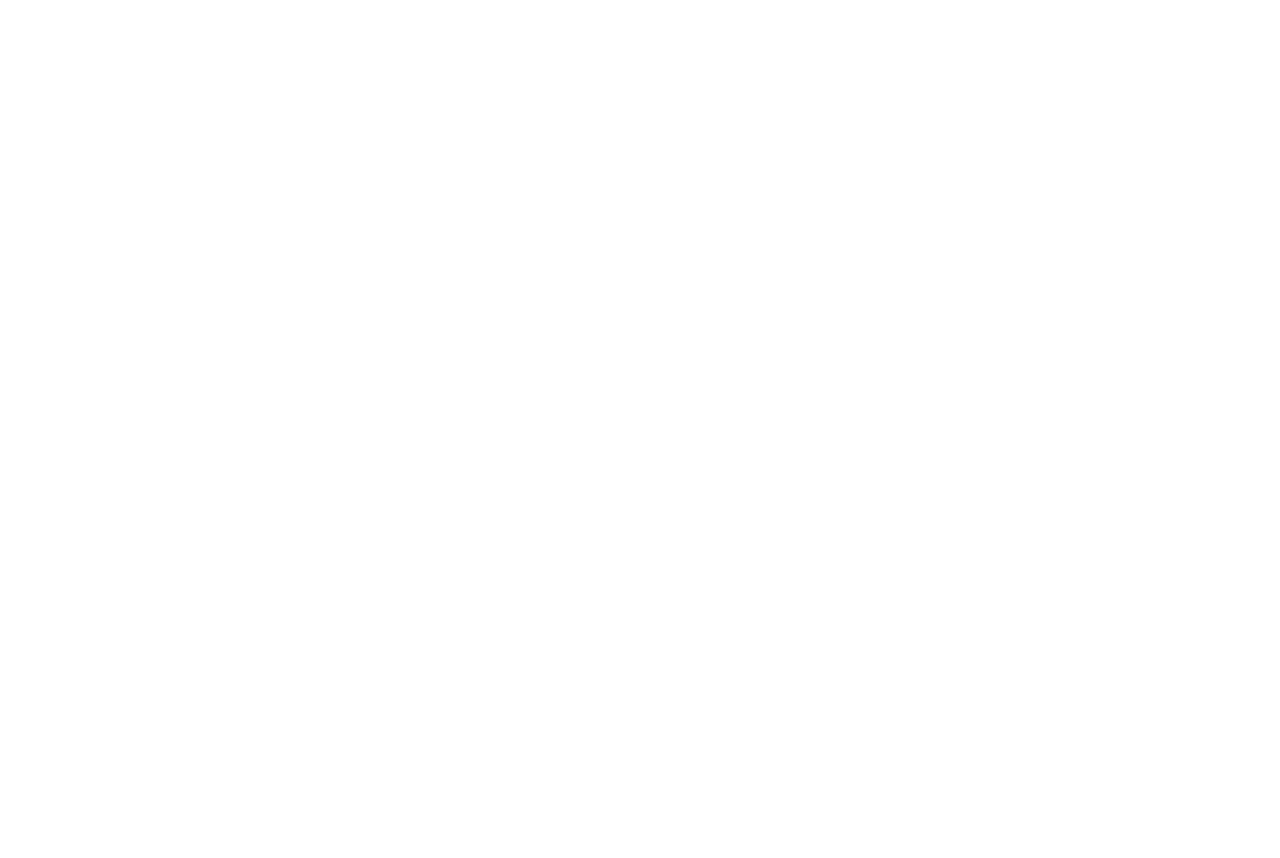
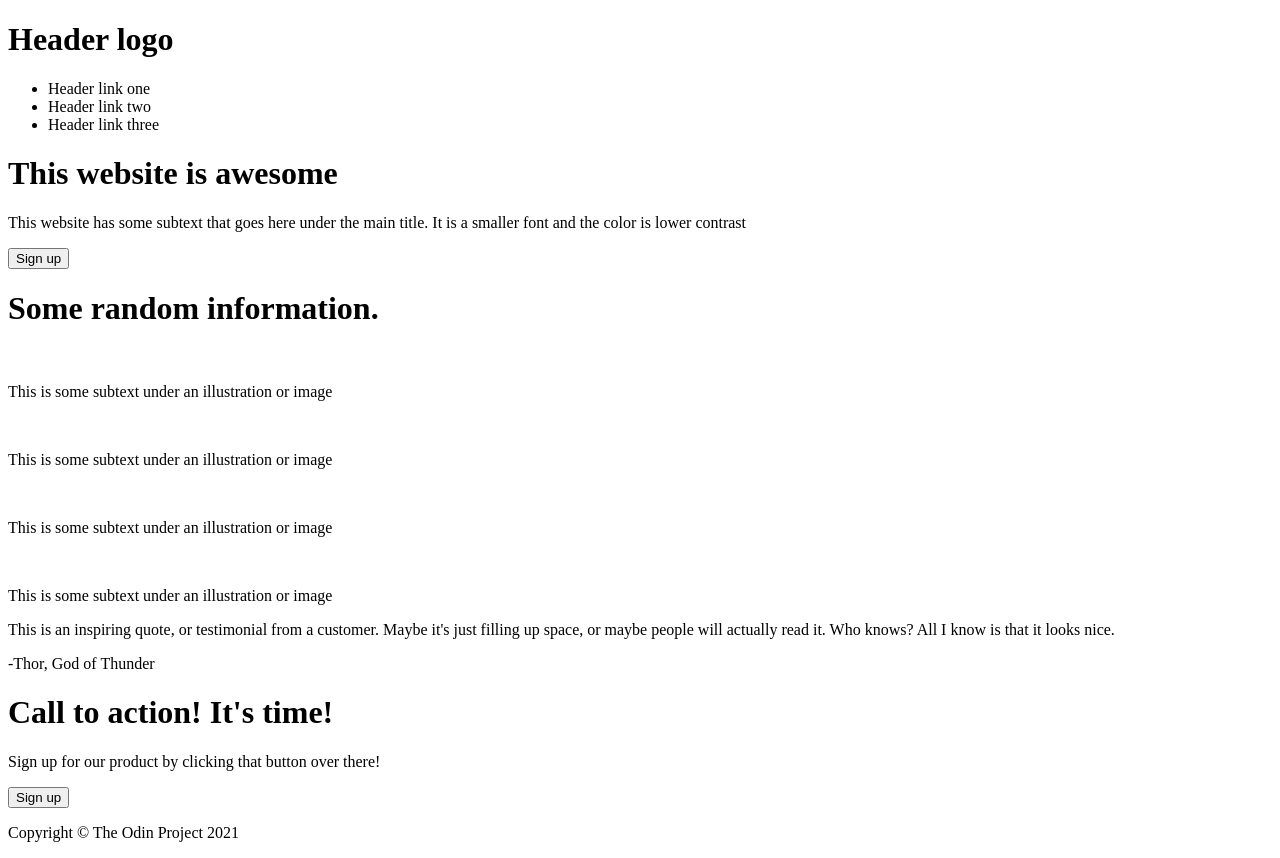
Before and after one commit to jebr/odin-landingpage, a plain HTML site: page index.html in a window 1280 px wide. Before the commit the page ends 800 px from the top, so only its background shows below. Drawn offline with Linux system fonts and the light colour scheme.

Commit message:
Add content to HTML Add all the template content to the HTLM file

```diff
--- a/index.html
+++ b/index.html
@@ -8,6 +8,45 @@
     <link rel="stylesheet" href="style.css">
 </head>
 <body>
-
+    <div class="header">
+        <h1>Header logo</h1>
+        <ul>
+            <li>Header link one</li>
+            <li>Header link two</li>
+            <li>Header link three</li>
+        </ul>
+    </div>
+    <div class="jumbo">
+        <h1>This website is awesome</h1>
+        <p>This website has some subtext that goes here under the main title.
+        It is a smaller font and the color is lower contrast</p>
+        <button>Sign up</button>
+        <img src="" alt="" id="jumbo-img">
+    </div>
+    <div class="main">
+        <h1>Some random information.</h1>
+        <img src="" alt="">
+        <p>This is some subtext under an illustration or image</p>
+        <img src="" alt="">
+        <p>This is some subtext under an illustration or image</p>
+        <img src="" alt="">
+        <p>This is some subtext under an illustration or image</p>
+        <img src="" alt="">
+        <p>This is some subtext under an illustration or image</p>
+    </div>
+    <div class="quote">
+        <p>This is an inspiring quote, or testimonial from a customer.
+        Maybe it's just filling up space, or maybe people will
+        actually read it. Who knows? All I know is that it looks nice.</p>
+        <p>-Thor, God of Thunder</p>
+    </div>
+    <div class="action">
+        <h1>Call to action! It's time!</h1>
+        <p>Sign up for our product by clicking that button over there!</p>
+        <button>Sign up</button>
+    </div>
+    <div class="footer">
+        <p>Copyright &copy The Odin Project 2021</p>
+    </div>
 </body>
 </html>
```
